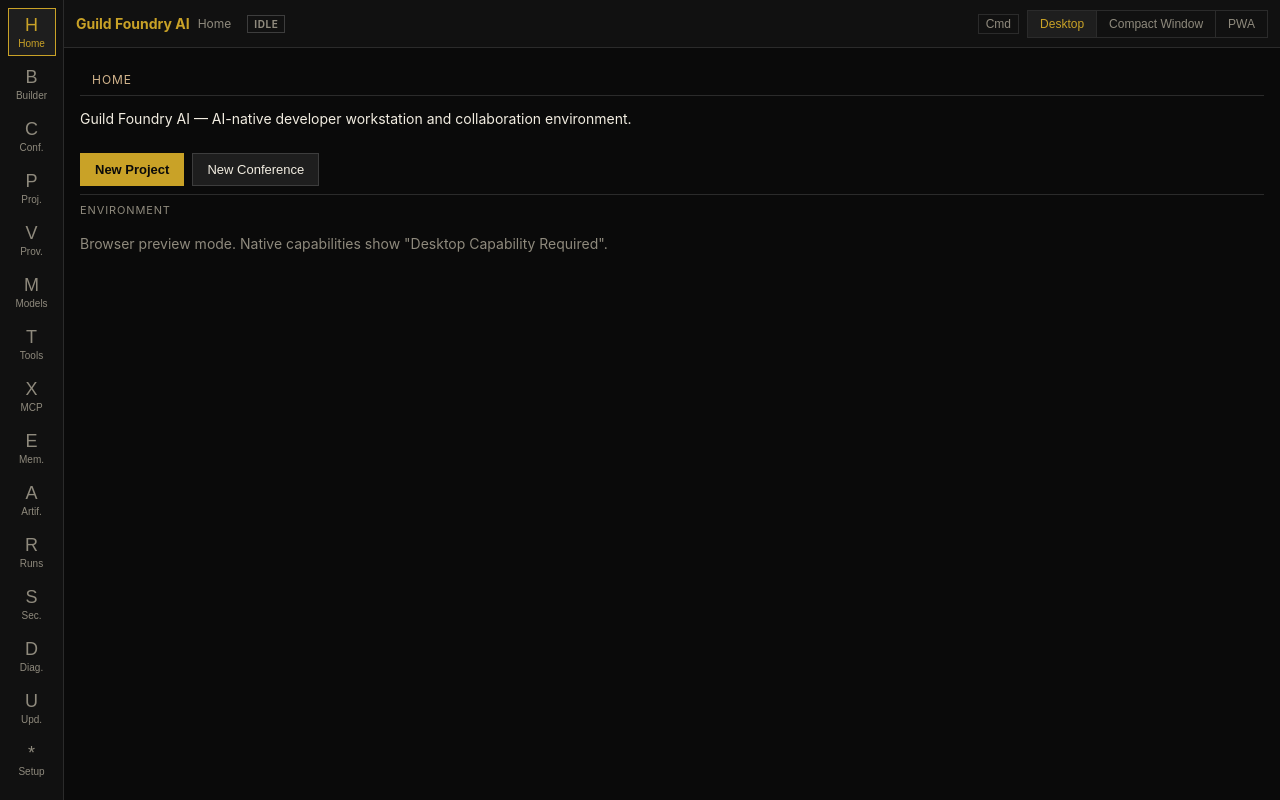
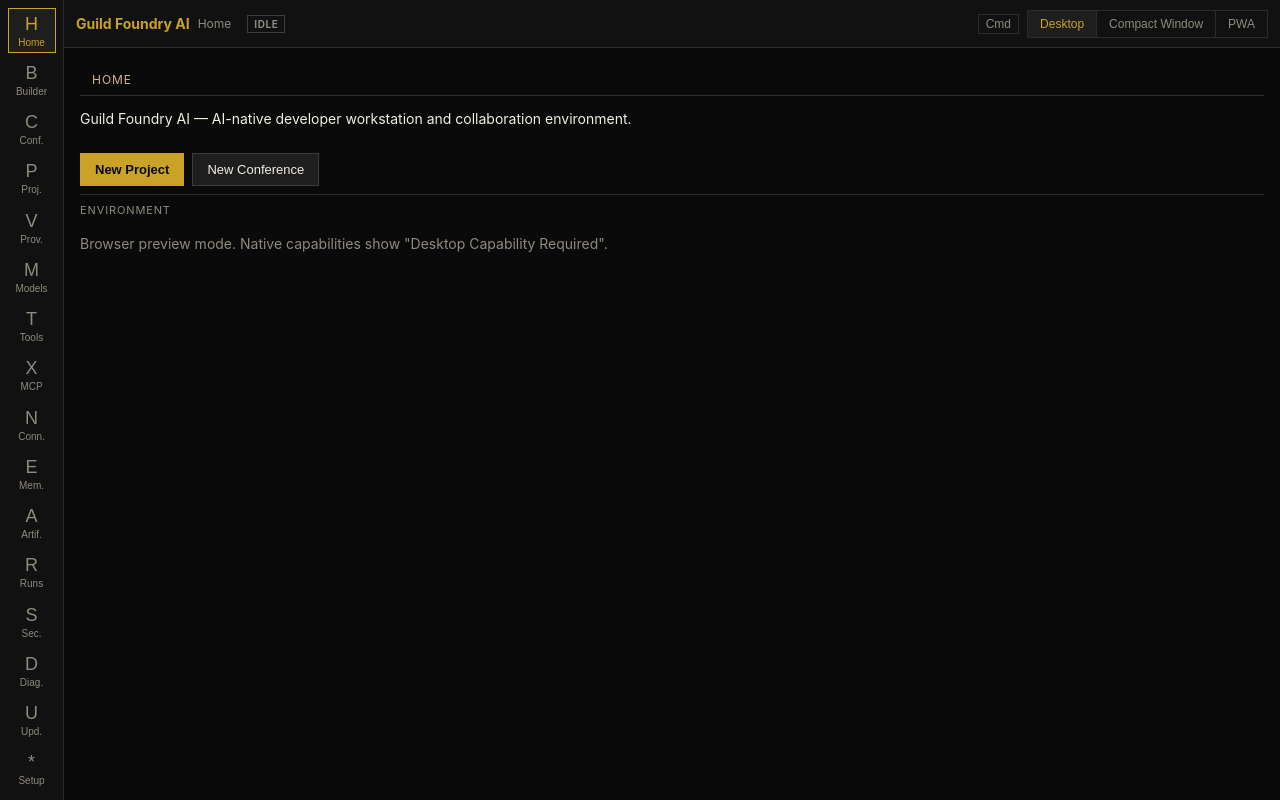
Before and after one commit to jesserafaelmachucadevega-sketch/Guild-foundry-Linux, a React (Vite) app: page / in a window 1280 px wide. Built offline with nearby package versions, Linux system fonts and the light colour scheme.

Commit message:
Nav: add Connections section

```diff
--- a/src/components/AppShell.tsx
+++ b/src/components/AppShell.tsx
@@ -12,6 +12,7 @@ export type NavSection =
   | 'models'
   | 'tools'
   | 'mcp'
+  | 'connections'
   | 'memory'
   | 'artifacts'
   | 'runs'
@@ -29,6 +30,7 @@ export const NAV_ITEMS: { id: NavSection; label: string; glyph: string; phase: n
   { id: 'models', label: 'Models', glyph: 'M', phase: 2 },
   { id: 'tools', label: 'Tools', glyph: 'T', phase: 6 },
   { id: 'mcp', label: 'MCP', glyph: 'X', phase: 7 },
+  { id: 'connections', label: 'Conn.', glyph: 'N', phase: 7 },
   { id: 'memory', label: 'Mem.', glyph: 'E', phase: 10 },
   { id: 'artifacts', label: 'Artif.', glyph: 'A', phase: 8 },
   { id: 'runs', label: 'Runs', glyph: 'R', phase: 5 },
```
